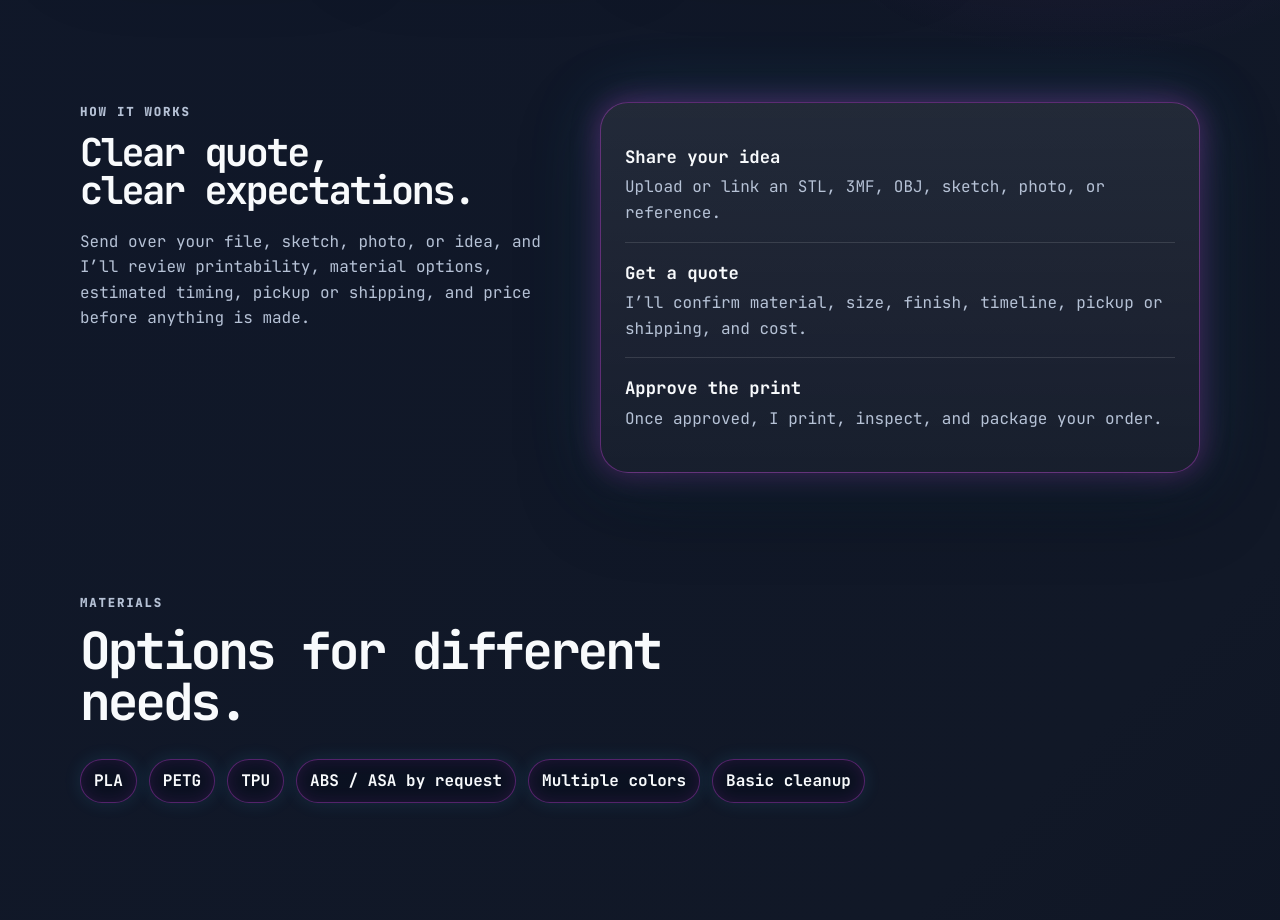
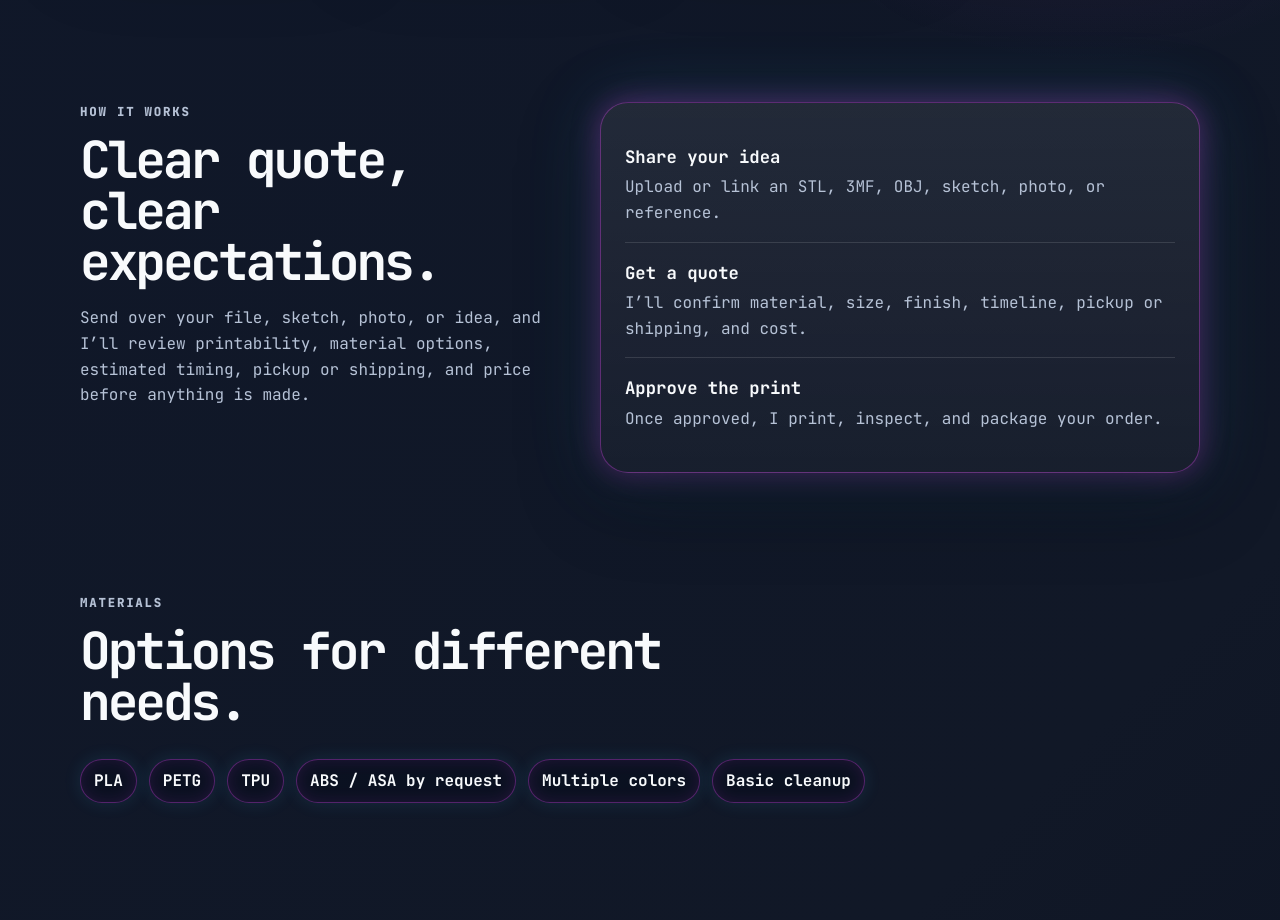
Before and after one commit to aaddaamm/printworks, a plain HTML site: page index.html in a window 1280 px wide. Shown: the part 1340-2260 px from the top of the page. Drawn offline with Linux system fonts and the light colour scheme; a script that the page names is missing.

Commit message:
Revert "Refine quote section heading wrap"
This reverts commit 8aceb236b77a6dd488e8ce2bce8cfac5da91a072.

```diff
--- a/index.html
+++ b/index.html
@@ -273,7 +273,7 @@
       <section id="process" class="section split">
         <div>
           <p class="eyebrow">How it works</p>
-          <h2>Clear quote,<br />clear expectations.</h2>
+          <h2>Clear quote, clear expectations.</h2>
           <p>
             Send over your file, sketch, photo, or idea, and I’ll review
             printability, material options, estimated timing, pickup or
--- a/styles.css
+++ b/styles.css
@@ -434,10 +434,6 @@ h3 {
 	align-items: start;
 }
 
-.split h2 {
-	font-size: clamp(2rem, 3vw, 2.6rem);
-}
-
 .steps {
 	margin: 0;
 	padding: 24px;
```
